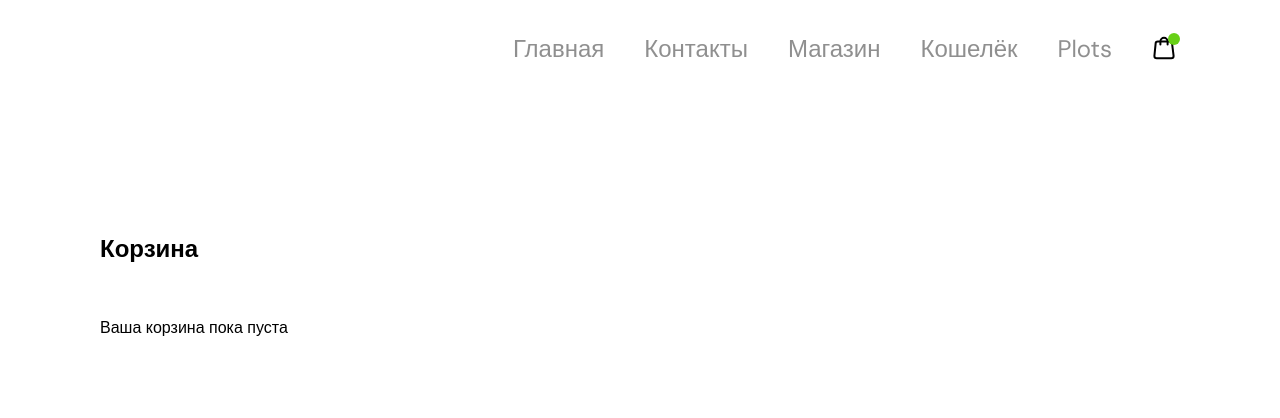
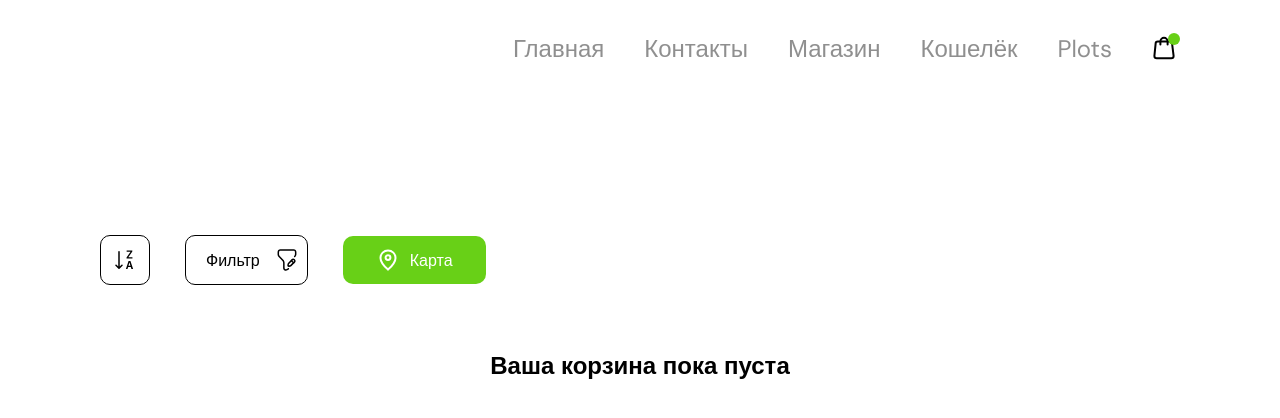
Before and after one commit to Denismasalygin/react_task_5, a React app: page /cart in a window 1280 px wide. Shown: the top 418 px of the page. Built offline with nearby package versions, Linux system fonts and the light colour scheme; a web font is replaced by a local one.

Commit message:
Доделана страница корзины

```diff
--- a/src/components/PlotModal/PlotModal.jsx
+++ b/src/components/PlotModal/PlotModal.jsx
@@ -2,21 +2,13 @@ import {useEffect, useState} from 'react';
 import styles from './PlotModal.module.scss';
 import {getShopArea, getShopPrice, getShopImage} from '../../pages/shop/utils/shopHelpers.js';
 import clsx from 'clsx';
-import {useDispatch, useSelector} from "react-redux";
-import {addToCart, removeFromCart} from "../../store/cartSlice";
+import CartActionButton from '../CartActionButton/CartActionButton.jsx';
 
 function PlotModal({plot, onClose}) {
     const [isVisible, setIsVisible] = useState(false);
     const [isClosing, setIsClosing] = useState(false);
     const [displayPlot, setDisplayPlot] = useState(plot);
     const isModalVisible = isVisible && !isClosing;
-
-    const dispatch = useDispatch();
-    const cartItems = useSelector((state) => state.cart.items);
-
-    const isInCart = displayPlot
-        ? cartItems.some((item) => item.id === displayPlot.id)
-        : false;
 
     useEffect(() => {
         if (plot) {
@@ -157,19 +149,7 @@ function PlotModal({plot, onClose}) {
                             </div>
                         )}
                     </dl>
-                    <button
-                        type="button"
-                        className={clsx('Button', 'DmSans', styles.cartButton)}
-                        onClick={() => {
-                            if (isInCart) {
-                                dispatch(removeFromCart(displayPlot.id));
-                            } else {
-                                dispatch(addToCart(displayPlot));
-                            }
-                        }}
-                    >
-                        {isInCart ? 'Удалить из корзины' : 'В корзину'}
-                    </button>
+                    <CartActionButton plot={displayPlot}/>
                 </div>
             </section>
         </div>
--- /dev/null
+++ b/src/components/ShopControls/ShopControls.jsx
@@ -0,0 +1,49 @@
+import clsx from 'clsx';
+import styles from './ShopControls.module.scss';
+import SortButton from '../SortButton/SortButton.jsx';
+import CityFilter from '../CityFilter/CityFilter.jsx';
+import MapIcon from '../../../public/icons/map/MapIcon.jsx';
+
+function ShopControls({cities, city, onCityChange, sortBy, onSortChange, showMap, onToggleMap, onClearCart}) {
+    return (
+        <div className={styles.controls}>
+            <div className={styles.mainControls}>
+                <SortButton
+                    sortBy={sortBy}
+                    onSortChange={onSortChange}
+                    titleAsc="По возрастанию цены"
+                    titleDesc="По убыванию цены"
+                    titleOff="Сортировка выключена"
+                />
+
+                <CityFilter
+                    cities={cities}
+                    city={city}
+                    onCityChange={onCityChange}
+                />
+
+                <button
+                    type="button"
+                    className={clsx('LimeButton', 'DmSans', styles.mapButton)}
+                    onClick={onToggleMap}
+                    aria-pressed={showMap}
+                >
+                    <MapIcon />
+                    <span>{showMap ? 'Каталог' : 'Карта'}</span>
+                </button>
+            </div>
+
+            {onClearCart && (
+                <button
+                    type="button"
+                    className={clsx('Button', 'DmSans', styles.clearButton)}
+                    onClick={onClearCart}
+                >
+                    Очистить корзину
+                </button>
+            )}
+        </div>
+    );
+}
+
+export default ShopControls;
--- /dev/null
+++ b/src/components/ShopControls/ShopControls.module.scss
@@ -0,0 +1,36 @@
+.controls {
+  display: flex;
+  align-items: center;
+  justify-content: space-between;
+  flex-wrap: wrap;
+  gap: 20px;
+  margin-bottom: 35px;
+}
+
+.mainControls {
+  display: flex;
+  align-items: center;
+  flex-wrap: wrap;
+  gap: 35px;
+}
+
+.mapButton {
+  display: flex;
+  align-items: center;
+  gap: 10px;
+  padding: 12px 33px;
+  border: none;
+  color: #FFFFFF;
+  font-size: 16px;
+  font-weight: 500;
+}
+
+.clearButton {
+  flex-shrink: 0;
+  padding: 12px 20px;
+  border: 2px solid #f52840;
+  background: transparent;
+  color: #222222;
+  cursor: pointer;
+  font-size: 16px;
+}
--- a/src/pages/cart/Cart.jsx
+++ b/src/pages/cart/Cart.jsx
@@ -1,20 +1,31 @@
-import { useState } from 'react';
-import { useDispatch, useSelector } from 'react-redux';
-import clsx from 'clsx';
-
+import {useMemo, useState} from 'react';
+import {useDispatch, useSelector} from 'react-redux';
 import styles from './Cart.module.scss';
-import {
-    getShopArea,
-    getShopPrice,
-    getShopImage,
-} from '../shop/utils/shopHelpers.js';
-import { removeFromCart, clearCart } from '../../store/cartSlice.js';
+import ShopControls from '../../components/ShopControls/ShopControls.jsx';
+import PlotCard from '../../components/PlotCard/PlotCard.jsx';
+import PlotMap from '../../components/PlotMap/PlotMap.jsx';
 import PlotModal from '../../components/PlotModal/PlotModal.jsx';
+import {clearCart} from '../../store/cartSlice.js';
+import {getShopPrice} from '../shop/utils/shopHelpers.js';
+import {filterAndSortShopItems} from '../shop/utils/shopSelectors.js';
+import {getCities} from '../../utils/getCities.js';
+import clsx from "clsx";
 
 function Cart() {
     const dispatch = useDispatch();
     const cartItems = useSelector((state) => state.cart.items);
+
+    const [sortBy, setSortBy] = useState(null);
+    const [city, setCity] = useState('all');
+    const [showMap, setShowMap] = useState(false);
     const [selectedPlot, setSelectedPlot] = useState(null);
+
+    const cities = getCities(cartItems);
+
+    const filteredItems = useMemo(
+        () => filterAndSortShopItems(cartItems, city, sortBy),
+        [cartItems, city, sortBy]
+    );
 
     const totalPrice = cartItems.reduce(
         (sum, item) => sum + getShopPrice(item.id),
@@ -22,99 +33,69 @@ function Cart() {
     );
 
     return (
-        <section className={clsx('page', styles.cartPage)}>
-            <div className={styles.heading}>
-                <h1>Корзина</h1>
-
-                {cartItems.length > 0 && (
-                    <button
-                        type="button"
-                        className={styles.clearButton}
-                        onClick={() => dispatch(clearCart())}
-                    >
-                        Очистить корзину
-                    </button>
-                )}
-            </div>
+        <section className="page">
+            <ShopControls
+                cities={cities}
+                city={city}
+                onCityChange={setCity}
+                sortBy={sortBy}
+                onSortChange={() =>
+                    setSortBy((current) => {
+                        if (current === null) return 'asc';
+                        if (current === 'asc') return 'desc';
+                        return null;
+                    })
+                }
+                showMap={showMap}
+                onToggleMap={() => setShowMap((current) => !current)}
+                onClearCart={
+                    cartItems.length > 0
+                        ? () => dispatch(clearCart())
+                        : undefined
+                }
+            />
 
             {cartItems.length === 0 ? (
-                <p className={styles.emptyMessage}>
+                <h1 className={styles.emptyMessage}>
                     Ваша корзина пока пуста
-                </p>
+                </h1>
             ) : (
                 <>
-                    <div className={styles.grid}>
-                        {cartItems.map((item) => (
-                            <article
-                                key={item.id}
-                                className={styles.card}
-                            >
-                                <button
-                                    type="button"
-                                    className={styles.cardContent}
-                                    onClick={() => setSelectedPlot(item)}
-                                >
-                                    <img
-                                        className={styles.image}
-                                        src={getShopImage(
-                                            item.imageIndex ?? item.id - 1
-                                        )}
-                                        alt={`Земельный участок в ${item.city}`}
-                                    />
-
-                                    <div className={styles.info}>
-                                        <h2>{item.city}</h2>
-                                        <p>{item.country}</p>
-
-                                        <p>
-                                            Площадь:{' '}
-                                            {getShopArea(item.id).toLocaleString(
-                                                'ru-RU'
-                                            )}{' '}
-                                            м²
-                                        </p>
-
-                                        <p className={styles.price}>
-                                            {getShopPrice(item.id).toLocaleString(
-                                                'ru-RU'
-                                            )}{' '}
-                                            ₽
-                                        </p>
-                                    </div>
-                                </button>
-
-                                <button
-                                    type="button"
-                                    className={styles.removeButton}
-                                    onClick={() =>
-                                        dispatch(removeFromCart(item.id))
-                                    }
-                                >
-                                    Удалить из корзины
-                                </button>
-                            </article>
-                        ))}
-                    </div>
+                    {showMap ? (
+                        <PlotMap
+                            items={filteredItems}
+                            onMarkerClick={setSelectedPlot}
+                        />
+                    ) : (
+                        <div className={styles.grid}>
+                            {filteredItems.map((item) => (
+                                <PlotCard
+                                    key={item.id}
+                                    plot={item}
+                                    onSelect={setSelectedPlot}
+                                />
+                            ))}
+                        </div>
+                    )}
 
                     <div className={styles.summary}>
-                        <p>
-                            Участков: <strong>{cartItems.length}</strong>
+                        <p className={clsx("DmSans", styles.summaryDetails)}>
+                            <span>Участков:</span>
+                            <span>{cartItems.length}</span>
                         </p>
 
-                        <p>
-                            Общая стоимость:{' '}
-                            <strong>
-                                {totalPrice.toLocaleString('ru-RU')} ₽
-                            </strong>
+                        <p className={clsx("DmSans", styles.summaryDetails)}>
+                            <span>Общая стоимость:</span>
+                            <span>
+                                {totalPrice.toLocaleString('ru-RU')}
+                            </span>
+                            <span>₽</span>
                         </p>
                     </div>
                 </>
             )}
 
-            <PlotModal
-                plot={selectedPlot}
-                onClose={() => setSelectedPlot(null)}
-            />
+            <PlotModal plot={selectedPlot} onClose={() => setSelectedPlot(null)}/>
         </section>
     );
 }
--- a/src/pages/cart/Cart.module.scss
+++ b/src/pages/cart/Cart.module.scss
@@ -1,73 +1,12 @@
-.cartPage {
-  padding-top: 32px;
-  padding-bottom: 48px;
-}
-
-.heading {
-  display: flex;
-  align-items: center;
-  justify-content: space-between;
-  gap: 16px;
-  margin-bottom: 24px;
-}
-
 .grid {
   display: grid;
-  grid-template-columns: repeat(3, minmax(0, 1fr));
-  gap: 24px;
-}
-
-.card {
-  min-width: 0;
-  overflow: hidden;
-  border: 1px solid #e5e5e5;
-  border-radius: 16px;
-}
-
-.cardContent {
-  display: block;
-  width: 100%;
-  padding: 0;
-  border: 0;
-  background: transparent;
-  text-align: left;
-  cursor: pointer;
-}
-
-.image {
-  display: block;
-  width: 100%;
-  aspect-ratio: 4 / 3;
-  object-fit: cover;
-}
-
-.info {
-  padding: 16px;
-}
-
-.info h2 {
-  margin: 0 0 8px;
-}
-
-.price {
-  font-weight: 700;
-}
-
-.removeButton,
-.clearButton {
-  margin: 0 16px 16px;
-  padding: 10px 14px;
-  border: 1px solid #222;
-  border-radius: 8px;
-  background: transparent;
-  cursor: pointer;
+  grid-template-columns: repeat(3, 1fr);
+  gap: 35px;
 }
 
 .summary {
   display: flex;
   justify-content: space-between;
-  flex-wrap: wrap;
-  gap: 16px;
   margin-top: 28px;
   padding-top: 20px;
   border-top: 1px solid #e5e5e5;
@@ -75,21 +14,11 @@
 
 .emptyMessage {
   padding: 32px 0;
+  text-align: center;
 }
 
-@media (max-width: 900px) {
-  .grid {
-    grid-template-columns: repeat(2, minmax(0, 1fr));
-  }
+.summaryDetails{
+  font-size: 16px;
+  display: flex;
+  gap: 10px;
 }
-
-@media (max-width: 600px) {
-  .grid {
-    grid-template-columns: 1fr;
-  }
-
-  .heading {
-    align-items: flex-start;
-    flex-direction: column;
-  }
-}
```
